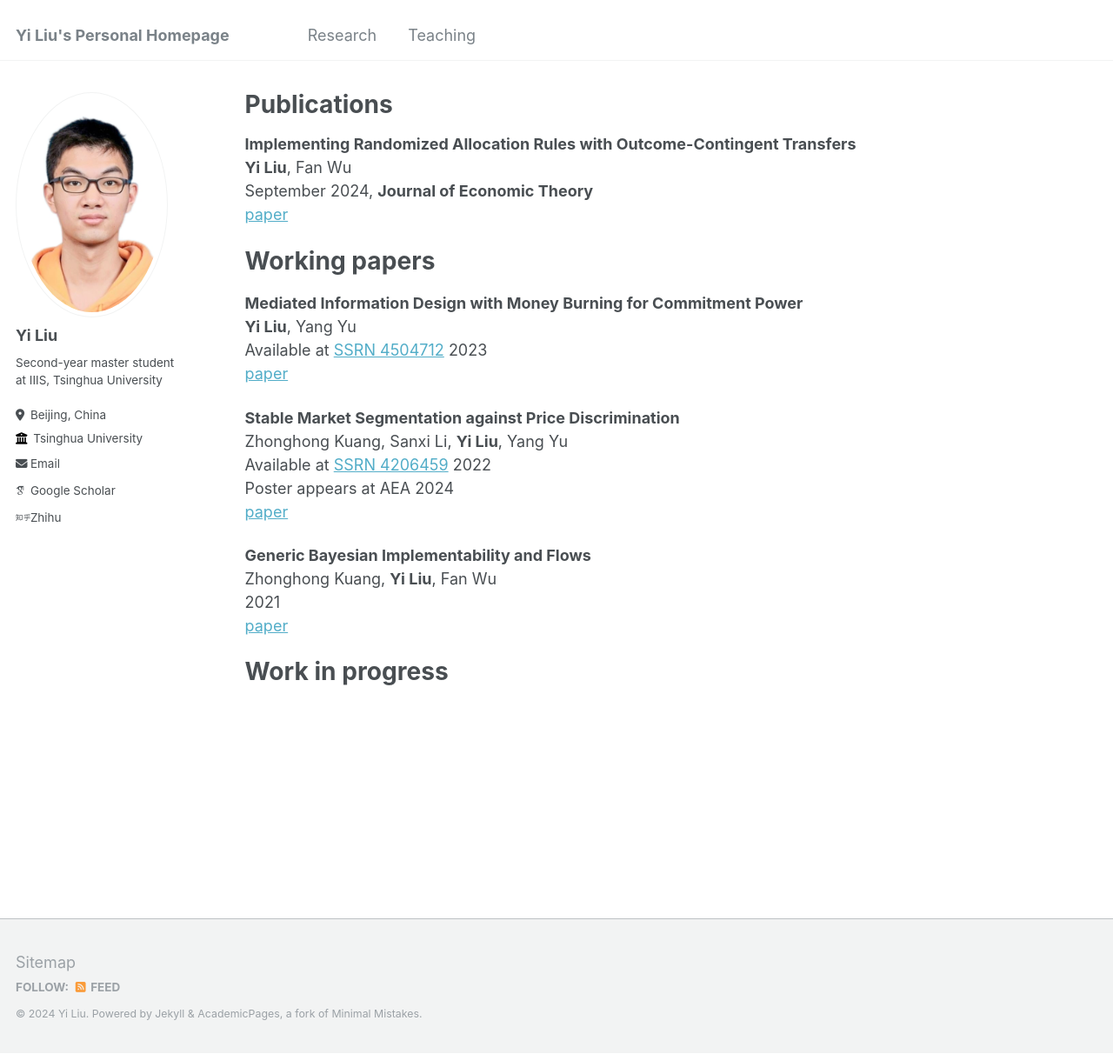
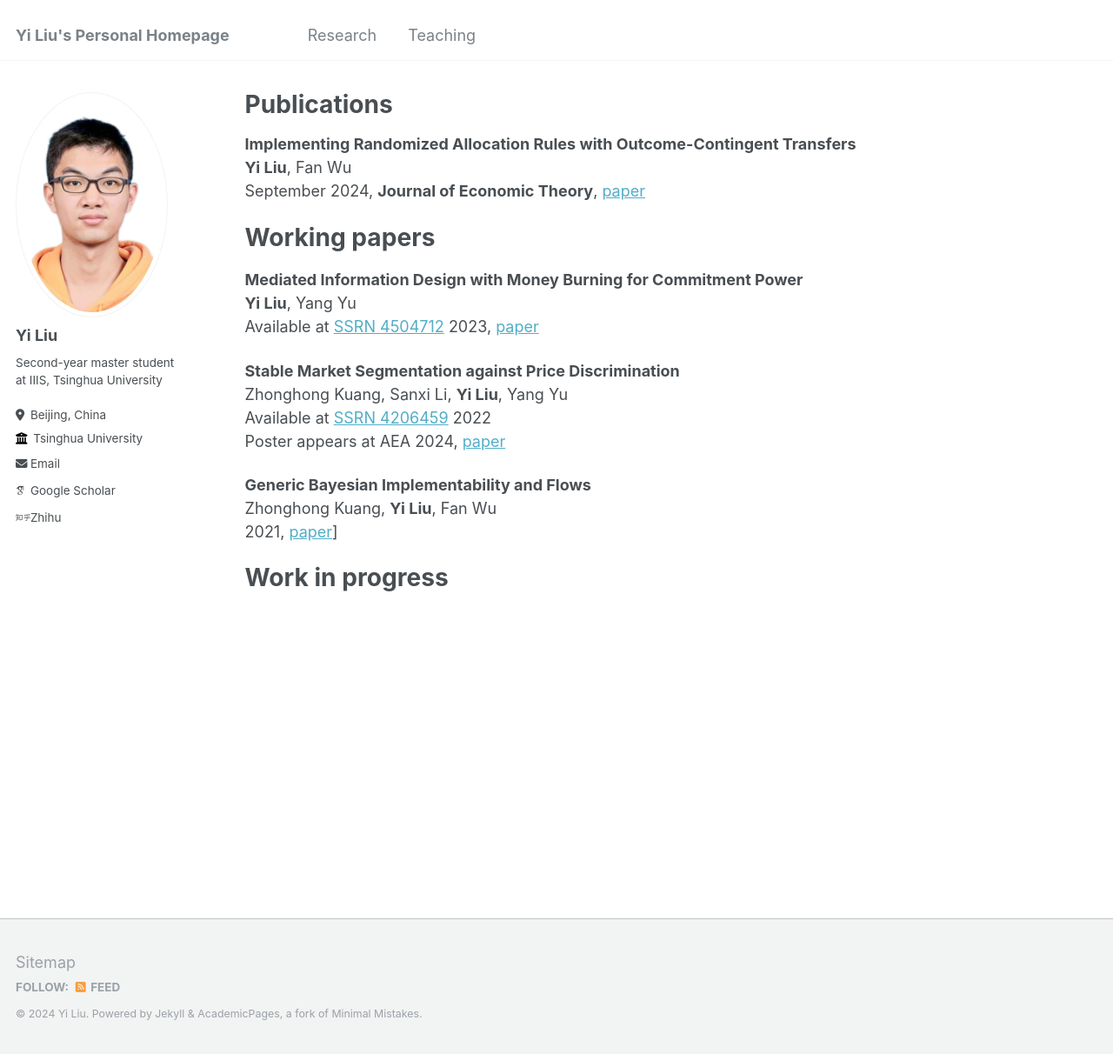
Before and after one commit to Leasy/Leasy.github.io, a Jekyll site: the page built from _pages/publications.md, in a window 1280 px wide and 1212 px high. Shown: the whole window at 87% size. Built offline with Jekyll 4.4.1, drawn with Linux system fonts in a browser that asks for light colours; some web fonts are replaced.

```diff
--- a/_pages/publications.md
+++ b/_pages/publications.md
@@ -6,26 +6,22 @@ author_profile: true
 ---
 **Implementing Randomized Allocation Rules with Outcome-Contingent Transfers**<br>
 **Yi Liu**, Fan Wu<br>
-September 2024, **Journal of Economic Theory**<br>
-[paper](<https://authors.elsevier.com/c/1jTo2_W5stBhK>)
+September 2024, **Journal of Economic Theory**, [paper](<https://authors.elsevier.com/c/1jTo2_W5stBhK>)
 
 Working papers
 ======
 **Mediated Information Design with Money Burning for Commitment Power**<br>
 **Yi Liu**, Yang Yu<br>
-Available at [SSRN 4504712](<https://papers.ssrn.com/sol3/papers.cfm?abstract_id=4504712>) 2023<br>
-[paper](/files/CommunicationDevice_New.pdf)
+Available at [SSRN 4504712](<https://papers.ssrn.com/sol3/papers.cfm?abstract_id=4504712>) 2023, [paper](/files/CommunicationDevice_New.pdf)
 
 **Stable Market Segmentation against Price Discrimination**<br>
 Zhonghong Kuang, Sanxi Li, **Yi Liu**, Yang Yu<br>
 Available at [SSRN 4206459](<https://papers.ssrn.com/sol3/papers.cfm?abstract_id=4734806>) 2022<br>
-Poster appears at AEA 2024<br>
-[paper](/files/market_segmentation.pdf)
+Poster appears at AEA 2024, [paper](/files/market_segmentation.pdf)
 
 **Generic Bayesian Implementability and Flows**<br>
 Zhonghong Kuang, **Yi Liu**, Fan Wu<br>
-2021<br>
-[paper](/files/bayesian_implementation.pdf)
+2021, [paper](/files/bayesian_implementation.pdf)]
 
 Work in progress
 ======
```
